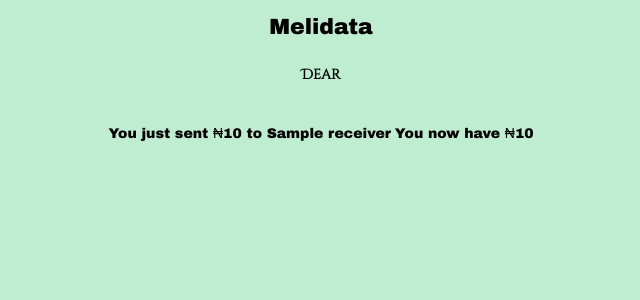
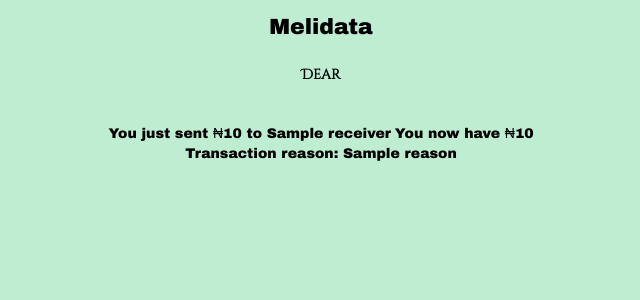
Before and after one commit to madvirus-ops/bankapi, a Python web app: template templates/sender.html in a window 1280 px wide. Shown: the top 300 px of the page, without its empty margins (319-959 px from the left). Run offline with Jinja, Linux system fonts and the light colour scheme; the template is opened without the code that fills it: most values are stand-ins (such as "Sample title", 1, 10 or a date in 2020).

Commit message:
added txn reason

```diff
--- a/routers/banking.py
+++ b/routers/banking.py
@@ -326,7 +326,7 @@ async def check_balance(user:dict = Depends(get_current_user),db:Session = Depen
 @router.post("/internal/transfer",status_code=status.HTTP_202_ACCEPTED)
 async def internal_wallet_transfer(request:schemas.InternalTransfer,task:BackgroundTasks,user:dict = Depends(get_current_user),db:Session = Depends(get_db)):
     if request:
-        response = transfer_to_wallet(db=db,toUser=request.toUser,User=user,Amount=request.Amount,pin=request.pin,task=task)
+        response = transfer_to_wallet(db=db,toUser=request.toUser,User=user,Amount=request.Amount,pin=request.pin,task=task,reason=request.reason)
         return response
 
     raise HTTPException(status_code=status.HTTP_400_BAD_REQUEST, detail="something went wrong shithead...")
--- a/schemas.py
+++ b/schemas.py
@@ -92,6 +92,7 @@ class InternalTransfer(BaseModel):
     toUser:str
     Amount: int
     pin: int
+    reason:str
 
 class SetPin(BaseModel):
     pin1:int
--- a/templates/sender.html
+++ b/templates/sender.html
@@ -337,6 +337,15 @@
                                       "
                                       >You now have ₦{{balance}} </span
                                     >
+                                    <span
+                                      style="
+                                        font-family: 'arial black',
+                                          'avant garde', arial;
+                                        font-size: 14px;
+                                        line-height: 19.6px;
+                                      "
+                                      >Transaction reason: {{reason}} </span
+                                    >
 
                                   </p>
                                 </div>
--- a/worker.py
+++ b/worker.py
@@ -29,7 +29,7 @@ env_config = ConnectionConfig(
     TEMPLATE_FOLDER='templates'
 )
 
-def transfer_to_wallet(db:Session,toUser,User,Amount,pin,task:BackgroundTasks):
+def transfer_to_wallet(db:Session,toUser,User,Amount,reason,pin,task:BackgroundTasks):
 
     if User.username == toUser:
         raise HTTPException(status_code=status.HTTP_400_BAD_REQUEST,detail=f"comrade {User.username}, what are you doing? why you wan send money to yourself?")
@@ -59,13 +59,13 @@ def transfer_to_wallet(db:Session,toUser,User,Amount,pin,task:BackgroundTasks):
             sender_message = MessageSchema(
             subject='Transaction Alert',
             recipients=[from_user.email],
-            template_body={'amount':Amount, 'user':f'{from_user.username}','receiver':to_user.username,'balance':from_user_wallet.amount},
+            template_body={'amount':Amount, 'user':f'{from_user.username}','receiver':to_user.username,'balance':from_user_wallet.amount,'reason':reason},
             subtype='html')
 
             receiver_message = MessageSchema(
             subject='Transaction Alert',
             recipients=[to_user.email],
-            template_body={'amount':Amount, 'user':f'{to_user.username}','sender':from_user.username,'balance':to_user_wallet.amount},
+            template_body={'amount':Amount, 'user':f'{to_user.username}','sender':from_user.username,'balance':to_user_wallet.amount,'reason',reason},
             subtype='html')
 
             f=FastMail(env_config)
```
Also changed, not shown: templates/receiver.html (+9 -0 lines).
